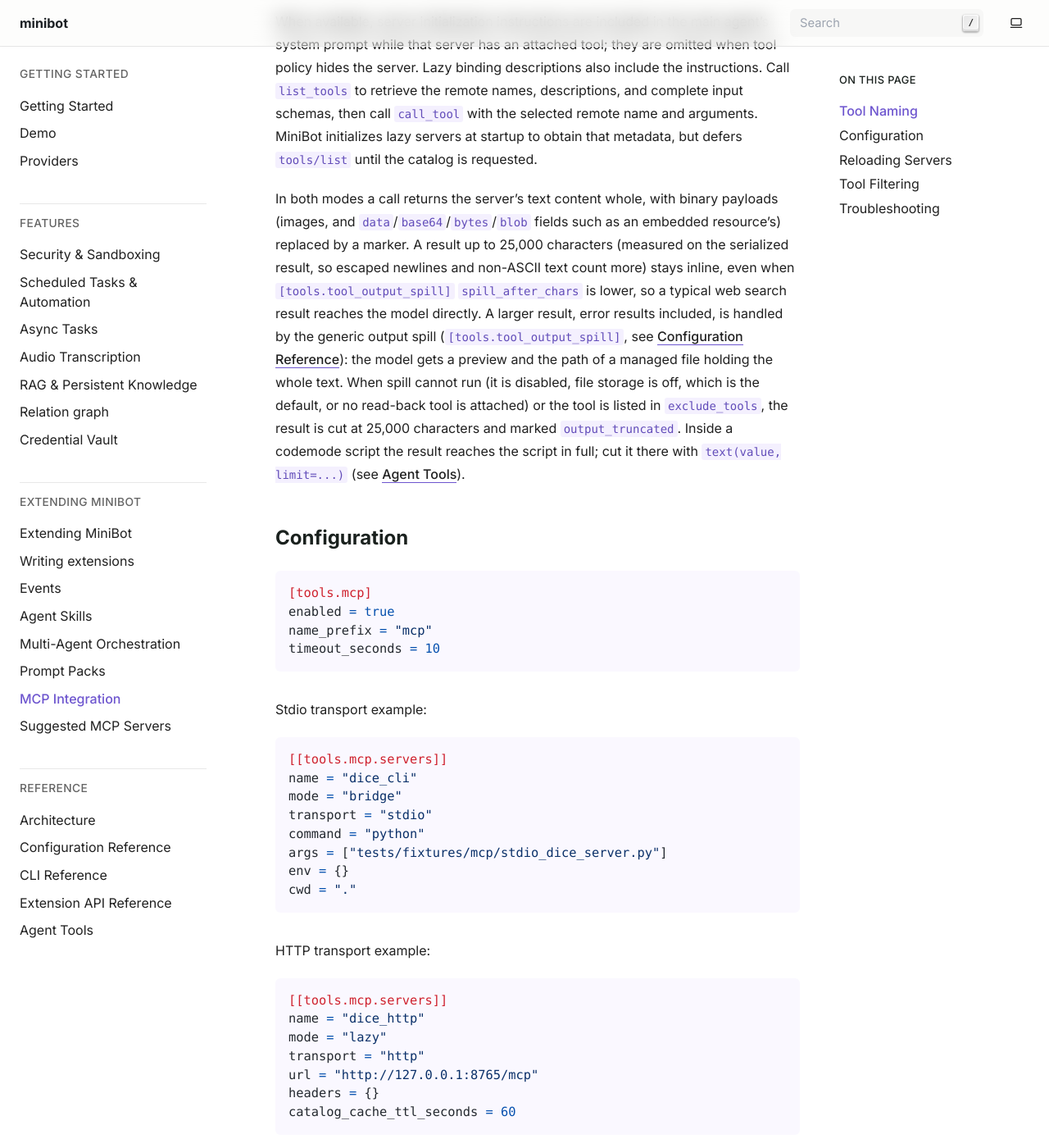
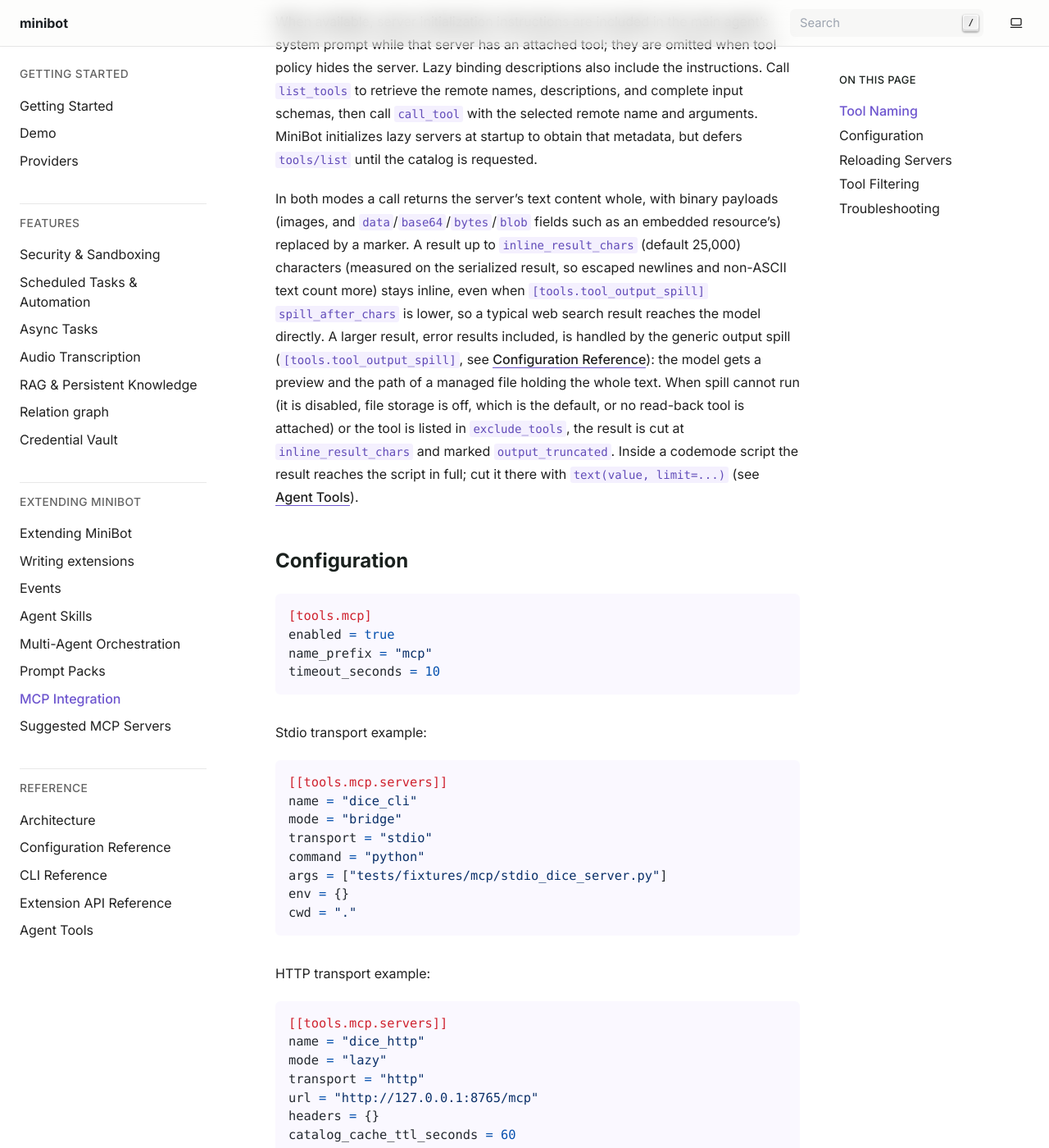
Before and after one commit to sonic182/minibot, a Sphinx documentation site: the page built from docs/mcp.rst, in a window 1280 px wide and 1400 px high, scrolled down 864 px. Shown: the whole window at 82% size. Built offline with Sphinx 7.4.7, drawn with Linux system fonts in a browser that asks for light colours; some of the changed text lies outside the part shown.

Commit message:
Make the MCP inline limit configurable per server
- [[tools.mcp.servers]] inline_result_chars (default 25000) sets the result size that stays inline
- Passed through mcp_discovery_kwargs, so the main agent and task workers use it in bridge and lazy mode
- Docs and CHANGELOG updated

```diff
--- a/docs/config.rst
+++ b/docs/config.rst
@@ -419,7 +419,7 @@
      - ``enabled``, ``name_prefix``, ``timeout_seconds``, ``reload``, ``servers``
    * - ``[[tools.mcp.servers]]``
      - ``MCPServerConfig``
-     - ``name``, ``transport``, stdio command fields, HTTP fields, tool allow/deny filters
+     - ``name``, ``transport``, stdio command fields, HTTP fields, tool allow/deny filters, ``inline_result_chars`` (default ``25000``: larger results go to the output spill, or are cut to it without spill; see :doc:`mcp`)
    * - ``[tools.skills]``
      - ``SkillsToolConfig``
      - ``enabled``, ``paths``, ``preload_catalog``, ``native``, ``native_disabled``, ``write_path``,
--- a/docs/mcp.rst
+++ b/docs/mcp.rst
@@ -34,15 +34,15 @@
 defers ``tools/list`` until the catalog is requested.
 
 In both modes a call returns the server's text content whole, with binary payloads (images, and
-``data``/``base64``/``bytes``/``blob`` fields such as an embedded resource's) replaced by a marker. A result up
-to 25,000 characters (measured on the serialized result, so escaped newlines and non-ASCII text count more)
-stays inline, even when ``[tools.tool_output_spill]`` ``spill_after_chars`` is lower, so a
-typical web search result reaches the model directly. A larger result, error results included, is handled by the
+``data``/``base64``/``bytes``/``blob`` fields such as an embedded resource's) replaced by a marker. A result up to
+``inline_result_chars`` (default 25,000) characters (measured on the serialized result, so escaped newlines and
+non-ASCII text count more) stays inline, even when ``[tools.tool_output_spill]`` ``spill_after_chars`` is lower, so
+a typical web search result reaches the model directly. A larger result, error results included, is handled by the
 generic output spill (``[tools.tool_output_spill]``, see :doc:`config`): the model gets a preview and the path of a
 managed file holding the whole text. When spill cannot run (it is disabled, file storage is off, which is the
 default, or no read-back tool is attached) or the tool is listed in ``exclude_tools``, the result is cut at
-25,000 characters and marked ``output_truncated``. Inside a codemode script the result reaches the script in full; cut it there with
-``text(value, limit=...)`` (see :doc:`tools`).
+``inline_result_chars`` and marked ``output_truncated``. Inside a codemode script the result reaches the script in
+full; cut it there with ``text(value, limit=...)`` (see :doc:`tools`).
 
 Configuration
 -------------
@@ -78,10 +78,14 @@
    url = "http://127.0.0.1:8765/mcp"
    headers = {}
    catalog_cache_ttl_seconds = 60
+   inline_result_chars = 25000
 
 ``mode`` defaults to ``"bridge"`` for compatibility. For ``"lazy"`` servers,
 ``catalog_cache_ttl_seconds`` controls automatic catalog discovery before a direct ``call_tool``;
 set it to ``0`` to disable the cache. An explicit ``list_tools`` call always refreshes the catalog.
+
+``inline_result_chars`` (default ``25000``, both modes) is the largest result of that server that reaches the
+model inline; see the result-size rules above. Raise it for a server whose normal results are a little larger.
 
 See :doc:`mcp_servers` for recommended servers (email, long-term memory) and how to run local MCP
 binaries, including under Docker.
--- a/docs/tools.rst
+++ b/docs/tools.rst
@@ -235,7 +235,7 @@
   ``bash``. Tools in ``exclude_tools`` (``http_request`` and ``pre_response`` by default) are
   skipped since they already manage their own output size. ``activate_skill`` spills only past
   64,000 characters (or ``spill_after_chars``, if larger), so skill instructions normally arrive inline,
-  and MCP tools only past 25,000 characters (see :doc:`mcp`). Error results spill too; the spilled result
+  and MCP tools only past their server's ``inline_result_chars`` (default 25,000; see :doc:`mcp`). Error results spill too; the spilled result
   keeps ``ok: false`` and the failure's short fields. Spill does not apply to calls made from a
   ``run_tools_script`` script: the result goes to the script, not the model, so the script can filter it, and
   the script's own output limits protect the context.
```
Also changed, not shown: CHANGELOG.md (+2 -1 lines), 4 other files.
